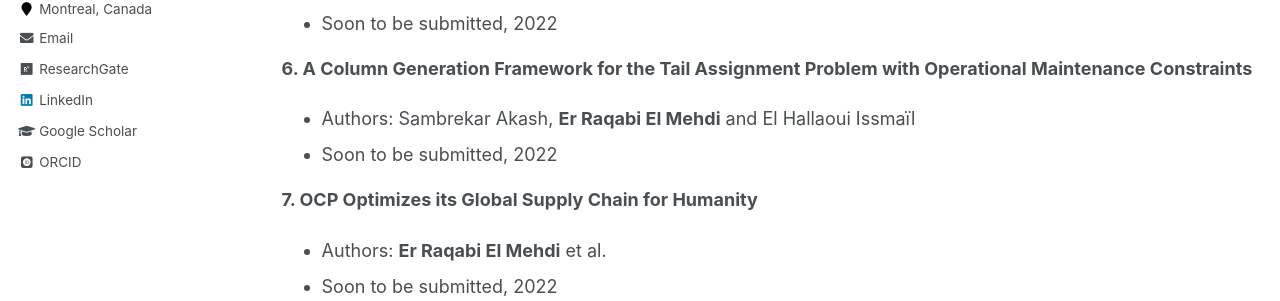
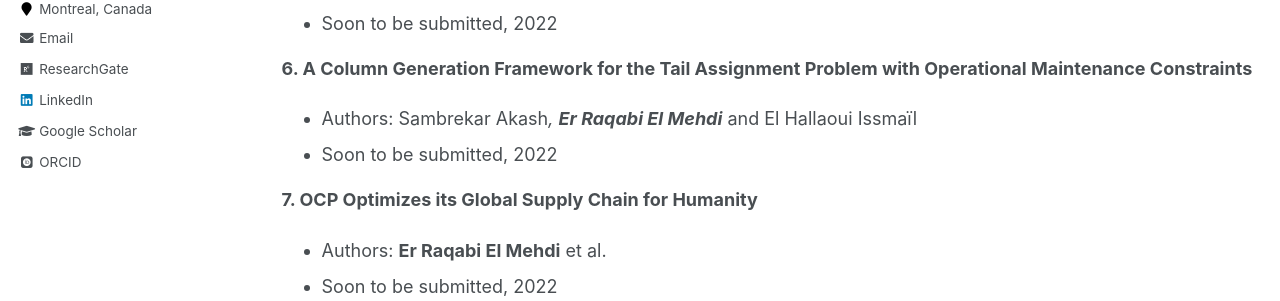
Before and after one commit to RqbMedi/rqbmedi.github.io, a Jekyll site: the page built from _pages/publications.md, in a window 1280 px wide and 900 px high, scrolled down 773 px. Shown: the part 307-608 px from the top of the window. Built offline with Jekyll 4.4.1, drawn with Linux system fonts in a browser that asks for light colours; some web fonts are replaced.

```diff
--- a/_pages/publications.md
+++ b/_pages/publications.md
@@ -35,7 +35,7 @@ Working Papers
  - Soon to be submitted, 2022
 
 **6. A Column Generation Framework for the Tail Assignment Problem with Operational Maintenance Constraints**
- - Authors: Sambrekar Akash, **Er Raqabi El Mehdi** and El Hallaoui Issmaïl
+ - Authors: Sambrekar Akash*, **Er Raqabi El Mehdi*** and El Hallaoui Issmaïl
  - Soon to be submitted, 2022
 
 **7. OCP Optimizes its Global Supply Chain for Humanity**
```
